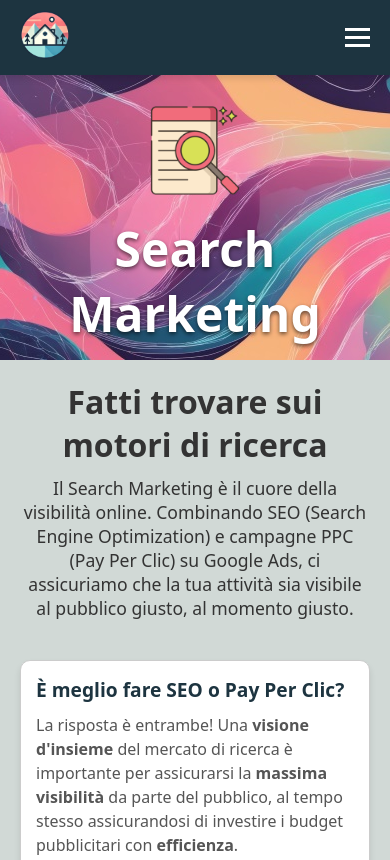
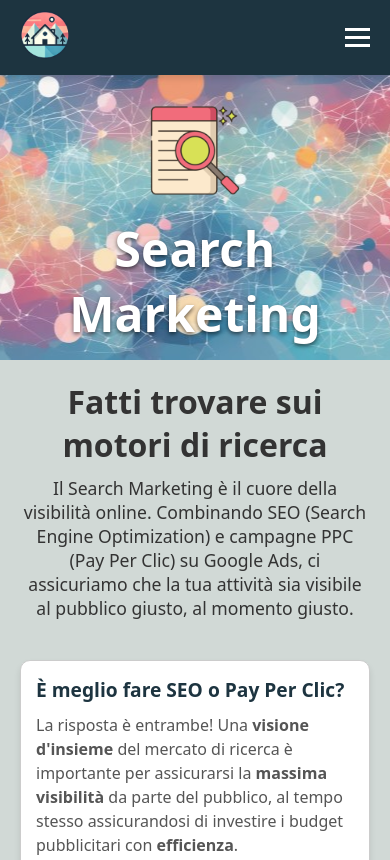
Before and after one commit to martinomh/33web, a plain HTML site: page search-marketing.html in a window 390 px wide. Shown: the top 860 px of the page. Drawn offline with Linux system fonts and the light colour scheme.

Commit message:
Sfondo Search Marketing

```diff
--- a/stili.css
+++ b/stili.css
@@ -526,6 +526,10 @@ body.chi-siamo .header-image, body.chi-siamo .footer-image {
     background-image: url('images/bg-chi-siamo.jpg');
 }
 
+body.search-marketing .header-image, body.search-marketing .footer-image {
+    background-image: url('images/bg-search-marketing.jpg');
+}
+
 body.chi-siamo .profile-left {
     display: flex;
     flex-direction: column;
@@ -564,6 +568,10 @@ body.chi-siamo .contact-icons img {
 
 	body.chi-siamo .header-image, body.chi-siamo .footer-image {
 		background-image: url('images/bg-chi-siamo_mobile.jpg');
+	}
+
+	body.search-marketing .header-image, body.search-marketing .footer-image {
+		background-image: url('images/bg-search-marketing_mobile.jpg');
 	}
 }
 
```
Also changed, not shown: images/bg-search-marketing.jpg (added), images/bg-search-marketing_mobile.jpg (added).
